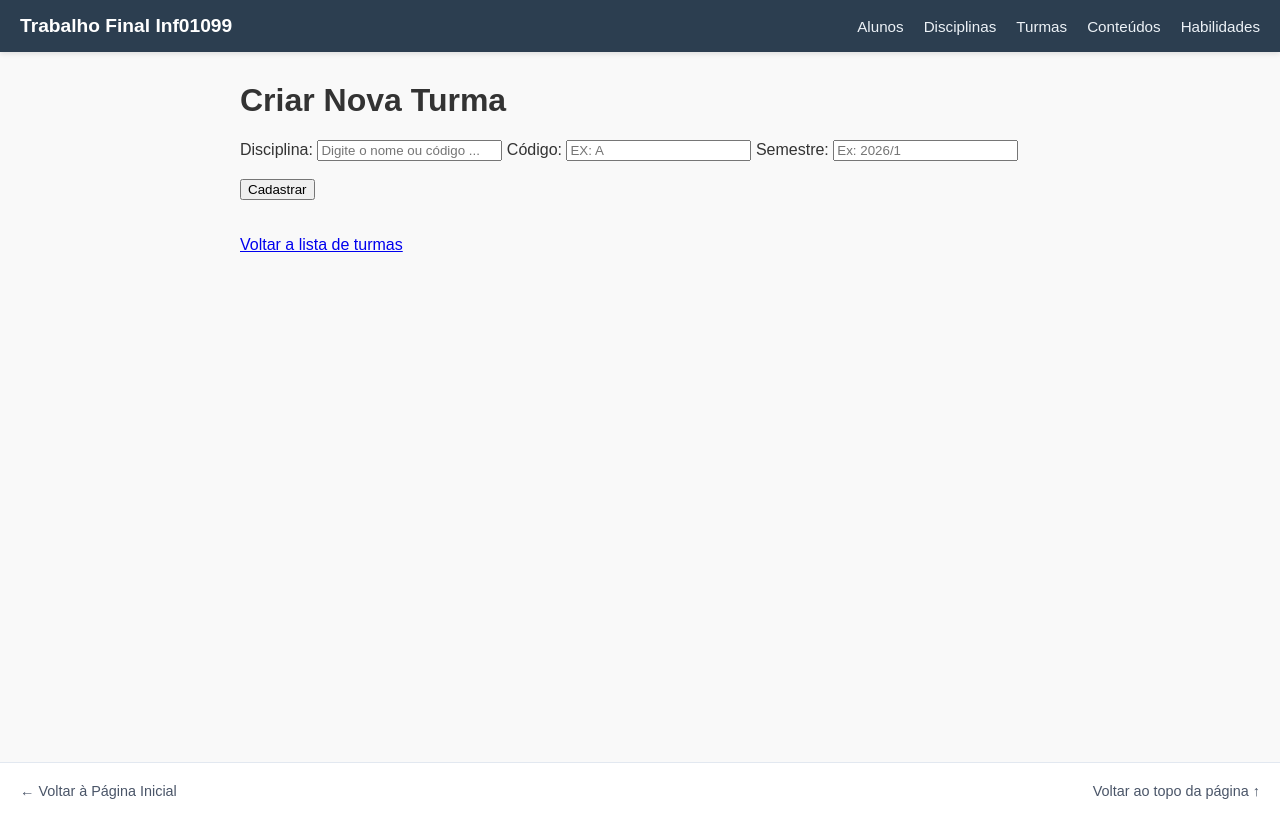
After one commit to arluz/Trabalho_Final_Inf01099, a Flask app: page /turmas/create in a window 1280 px wide. The commit adds this page. Run offline with Flask 3, Linux system fonts and the light colour scheme.

Commit message:
CRUD Turmas finalizado

```diff
--- a/app.py
+++ b/app.py
@@ -4,7 +4,7 @@ import models
 
 from routes.routes_alunos import alunos_bp
 from routes.routes_disciplinas import disciplinas_bp
-#from routes.routes_turmas import turmas_bp
+from routes.routes_turmas import turmas_bp
 from routes.routes_conteudos import conteudos_bp
 from routes.routes_habilidades import habilidades_bp
 from routes.routes_competencias import competencias_bp
@@ -20,7 +20,7 @@ models.db.init_app(app)
 
 app.register_blueprint(alunos_bp)
 app.register_blueprint(disciplinas_bp)
-#app.register_blueprint(turmas_bp)
+app.register_blueprint(turmas_bp)
 app.register_blueprint(conteudos_bp)
 app.register_blueprint(habilidades_bp)
 app.register_blueprint(competencias_bp)
--- a/models.py
+++ b/models.py
@@ -72,7 +72,7 @@ class Habilidades(db.Model):
         )
 
 '''
-class DisciplinasConteudos(db.Table):
+class DisciplinasConteudos(db.Model):
     __tablename__ = 'disciplinas_conteudos'
 
     id_disciplina = db.Column(db.Integer,
@@ -82,7 +82,7 @@ class DisciplinasConteudos(db.Table):
                             db.ForeignKey('conteudos.id_conteudo'),
                             primary_key=True)
 
-class DisciplinasHabilidades(db.Table):
+class DisciplinasHabilidades(db.Model):
     __tablename__ = 'disciplinas_habilidades'
 
     id_disciplina = db.Column(db.Integer,
@@ -105,7 +105,7 @@ class Turmas(db.Model):
     ano = db.Column(db.Integer, nullable=False)
     semestre = db.Column(db.Integer, nullable=False)
 
-class ALunoTurmas(db.Model):
+class ALunosTurmas(db.Model):
     __tablename__ = 'aluno_turma'
 
     __table_args__ = (
--- a/routes/routes_competencias.py
+++ b/routes/routes_competencias.py
@@ -34,7 +34,8 @@ def gerenciar_competencias(id_disciplina):
 
             models.db.session.commit()
             flash('Competências atualizadas com sucesso!', 'success')
-            return redirect(url_for('disciplinas.get_disciplina', id_disciplina=id_disciplina))
+            return redirect(url_for('disciplinas.get_disciplina',
+                                    id_disciplina=id_disciplina))
 
         except IntegrityError:
             models.db.session.rollback()
--- a/routes/routes_habilidades.py
+++ b/routes/routes_habilidades.py
@@ -56,6 +56,7 @@ def update_habilidade(id_habilidade):
         habilidade.essencialidade = request.form.get('essencialidade')
         habilidade.descricao = request.form.get('descricao')
         habilidade.proficiencia = request.form.get('proficiencia')
+
         models.db.session.commit()
         flash(f"Habilidade {habilidade.codigo} atualizada com sucesso!", "success")
         return redirect(url_for('habilidades.list_habilidades'))
@@ -77,3 +78,4 @@ def delete_habilidade(id_habilidade):
     except IntegrityError:
         models.db.session.rollback()
         flash(f"Erro ao deletar habilidade {habilidade.codigo}. Verifique se ela esta associada a alguma disciplina.", "error")
+        return redirect(url_for('habilidades.list_habilidades'))
--- a/routes/routes_turmas.py
+++ b/routes/routes_turmas.py
@@ -1,5 +1,158 @@
 from flask import Flask, Blueprint, request, render_template, redirect, url_for, abort, flash
 from sqlalchemy.exc import IntegrityError
 import models
+from models import db, Turmas, Disciplinas, ALunosTurmas, Alunos
 
-turmas_bp = Blueprint('turmas', __name__)
+turmas_bp = Blueprint('turmas', __name__, url_prefix='/turmas')
+
+@turmas_bp.route("")
+def list_turmas():
+    turmas_com_disciplinas = db.session.query(
+        models.Turmas, models.Disciplinas).join(
+        models.Disciplinas, models.Turmas.id_disciplina == models.Disciplinas.id_disciplina
+    ).all()
+
+    todas_disciplinas = models.Disciplinas.query.all()
+    return render_template('Turmas/list_turmas.html',
+                           turmas=turmas_com_disciplinas,
+                           disciplinas=todas_disciplinas)
+
+@turmas_bp.route("/create", methods=['GET', 'POST'])
+def create_turma():
+    disciplinas = models.Disciplinas.query.all()
+
+    if request.method == 'GET':
+        return render_template('/Turmas/create_turma.html', disciplinas=disciplinas)
+
+    if request.method == 'POST':
+        id_disciplina = request.form.get('id_disciplina')
+        codigo = request.form.get('codigo', '').strip().upper()
+        #ano = request.form.get('ano', '').strip()
+        semestre = request.form.get('semestre', '').strip()
+
+        if not id_disciplina or not codigo or not semestre:
+            flash("Todos os campos são obrigatórios.", "danger")
+            return render_template('/Turmas/create_turma.html')
+
+        # Busca a disciplina no banco para pegar o ID correto através do código vindo do HTML
+        disciplina = models.Disciplinas.query.filter_by(codigo=id_disciplina).first()
+        if not disciplina:
+            flash("Disciplina selecionada inválida.", "danger")
+            return render_template('/Turmas/create_turma.html', disciplinas=disciplinas)
+
+        try:
+            ano_str, sem_str = semestre.split('/')
+            ano_str = int(ano_str)
+            sem_str = int(sem_str)
+        except ValueError:
+            flash("Formato de semestre inválido. Use o padrão ANO/SEMESTRE (Ex: 2026/1).", "danger")
+            return render_template('/Turmas/create_turma.html', disciplinas=disciplinas)
+
+        try:
+            nova_turma = models.Turmas(
+                id_disciplina=disciplina.id_disciplina,
+                codigo=codigo,
+                ano=ano_str,
+                semestre=sem_str
+            )
+            models.db.session.add(nova_turma)
+            models.db.session.commit()
+            flash(f"Turma {codigo} criada com sucesso!", "success")
+            return redirect(url_for('turmas.list_turmas'))
+
+        except IntegrityError:
+            models.db.session.rollback()
+            flash("Erro ao criar turma.", "danger")
+            return render_template('/Turmas/create_turma.html', disciplinas=disciplinas)
+
+@turmas_bp.route("/<int:id_turma>")
+def get_turma(id_turma):
+    #Busca disciplina e a turma correspondente usando JOIN
+    resultado = db.session.query(models.Turmas, models.Disciplinas).join(
+        models.Disciplinas, models.Turmas.id_disciplina == models.Disciplinas.id_disciplina
+    ).filter(models.Turmas.id_turma == id_turma).first()
+
+    if not resultado:
+        abort(404, description="Turma não encontrada")
+
+    turma, disciplina = resultado
+
+    # Busca as matrículas desta turma trazendo os dados dos alunos associados
+    lista_matriculas = db.session.query(ALunosTurmas, Alunos).join(
+        Alunos, ALunosTurmas.id_aluno == Alunos.id_aluno
+    ).filter(ALunosTurmas.id_turma == id_turma).all()
+
+    return render_template('Turmas/get_turma.html',
+                           turma=turma,
+                           disciplina=disciplina,
+                           lista_matriculas=lista_matriculas)
+
+@turmas_bp.route("/<int:id_turma>/update", methods=['GET', 'POST'])
+def update_turma(id_turma):
+
+    turma = models.Turmas.query.get_or_404(id_turma)
+    disciplinas = models.Disciplinas.query.all()
+
+    if request.method == 'GET':
+        disciplina_atual = models.Disciplinas.query.get(turma.id_disciplina)
+        semestre_formatado = f"{turma.ano}/{turma.semestre}"
+        return render_template('/Turmas/update_turma.html',
+                           turma=turma,
+                           disciplinas=disciplinas,
+                           disciplina_atual=disciplina_atual,
+                           semestre_formatado=semestre_formatado)
+
+    if request.method == 'POST':
+        codigo_disciplina = request.form.get('id_disciplina', '').strip()
+        codigo = request.form.get('codigo', '').strip().upper()
+        semestre_raw = request.form.get('semestre', '').strip()
+
+        if not codigo_disciplina or not codigo or not semestre_raw:
+            flash("Todos os campos são obrigatórios.", "danger")
+            return redirect(url_for('turmas.update_turma', id_turma=id_turma))
+
+        disciplina = models.Disciplinas.query.filter_by(codigo=codigo_disciplina).first()
+        if not disciplina:
+            flash("Disciplina selecionada inválida.", "danger")
+            return redirect(url_for('turmas.update_turma', id_turma=id_turma))
+
+        try:
+            ano_str, sem_str = semestre_raw.split('/')
+            ano_num = int(ano_str)
+            sem_num = int(sem_str)
+        except ValueError:
+            flash("Formato de semestre inválido. Use o padrão ANO/SEMESTRE (Ex: 2026/1).", "danger")
+            return redirect(url_for('turmas.update_turma', id_turma=id_turma))
+
+        try:
+            turma.id_disciplina = disciplina.id_disciplina
+            turma.codigo = codigo
+            turma.ano = ano_num
+            turma.semestre = sem_num
+
+            models.db.session.commit()
+            flash(f"Turma {codigo} atualizada com sucesso!", "success")
+            return redirect(url_for('turmas.list_turmas'))
+
+        except IntegrityError:
+            models.db.session.rollback()
+            flash("Erro ao atualizar: O código informado já está em uso por outra turma.", "danger")
+            return redirect(url_for('turmas.update_turma', id_turma=id_turma))
+
+@turmas_bp.route("/<int:id_turma>/delete", methods=['GET', 'POST'])
+def delete_turma(id_turma):
+    turma = models.Turmas.query.get_or_404(id_turma)
+
+    if request.method == 'GET':
+        return render_template('/Turmas/delete_turma.html', turma=turma)
+
+    if request.method == 'POST':
+        try:
+            models.db.session.delete(turma)
+            models.db.session.commit()
+            flash(f"Turma {turma.codigo} deletada com sucesso!", "success")
+            return redirect(url_for('turmas.list_turmas'))
+        except IntegrityError:
+            models.db.session.rollback()
+            flash("Erro ao deletar turma.", "danger")
+            return redirect(url_for('turmas.list_turmas'))
--- /dev/null
+++ b/templates/Turmas/create_turma.html
@@ -0,0 +1,46 @@
+{% extends 'base_crud.html' %}
+
+{% block title %}Criar Nova Turma{% endblock %}
+
+{% block content %}
+    <h1>Criar Nova Turma</h1>
+    <form method="POST" action="/turmas/create">
+        <label for="disciplina_input">Disciplina:</label>
+        <input
+            list="disciplinas_list"
+            id = "disciplina_input"
+            name = "id_disciplina"
+            placeholder="Digite o nome ou código ..."
+            required
+            >
+            <datalist id="disciplinas_list">
+                {% for d in disciplinas %}
+                    <option value="{{ d.codigo }}">{{ d.nome }}</option>
+                {% endfor %}
+            </datalist>
+
+        <label for="codigo">Código:</label>
+        <input
+            id = "codigo"
+            name = "codigo"
+            maxlength="1"
+            pattern="[A-Z]"
+            title="O código deve ser apenas uma única letra maiúscula. (Ex: 'A','B, etc.')"
+            placeholder="EX: A"
+            required
+            >
+        <label for="semestre">Semestre:</label>
+        <input
+            id = "semestre"
+            name = "semestre"
+            title="O formato deve ser o ano com 4 dígitos seguido de barra e o semestre. Ex: 2026/1"
+            placeholder="Ex: 2026/1"
+            required
+            >
+        <br><br>
+        <button type="submit">Cadastrar</button>
+    </form>
+
+    <br><br>
+    <a href="/turmas">Voltar a lista de turmas</a>
+{% endblock %}
--- a/templates/base_crud.html
+++ b/templates/base_crud.html
@@ -41,8 +41,9 @@
         </main>
     </div>
 
-    <footer style="text-align: center; padding: 20px; border-top: 1px solid #e2e8f0; margin-top: 40px; background-color: #fff;">
+    <footer style="display: flex; justify-content: space-between; align-items: center; padding: 20px; border-top: 1px solid #e2e8f0; margin-top: 40px; background-color: #fff;">
         <a href="/" style="color: #4a5568; text-decoration: none; font-size: 0.9rem;">← Voltar à Página Inicial</a>
+        <a href="#" style="color: #4a5568; text-decoration: none; font-size: 0.9rem;">Voltar ao topo da página ↑</a>
     </footer>
 
 </body>
```
Also changed, not shown: routes/routes_alunos.py (+10 -9 lines), templates/Turmas/delete_turma.html (added, +19 -0 lines), templates/Turmas/get_turma.html (added, +43 -0 lines), templates/Turmas/list_turmas.html (added, +32 -0 lines), templates/Turmas/update_turma.html (added, +53 -0 lines), include/aluno_generator.py (renamed from aluno_generator.py), include/alunos_siteticos.csv (renamed from alunos_siteticos.csv), include/import_data.py (renamed from import_data.py), templates/Alunos/create_alunos.html (indentation only), 2 other files.
